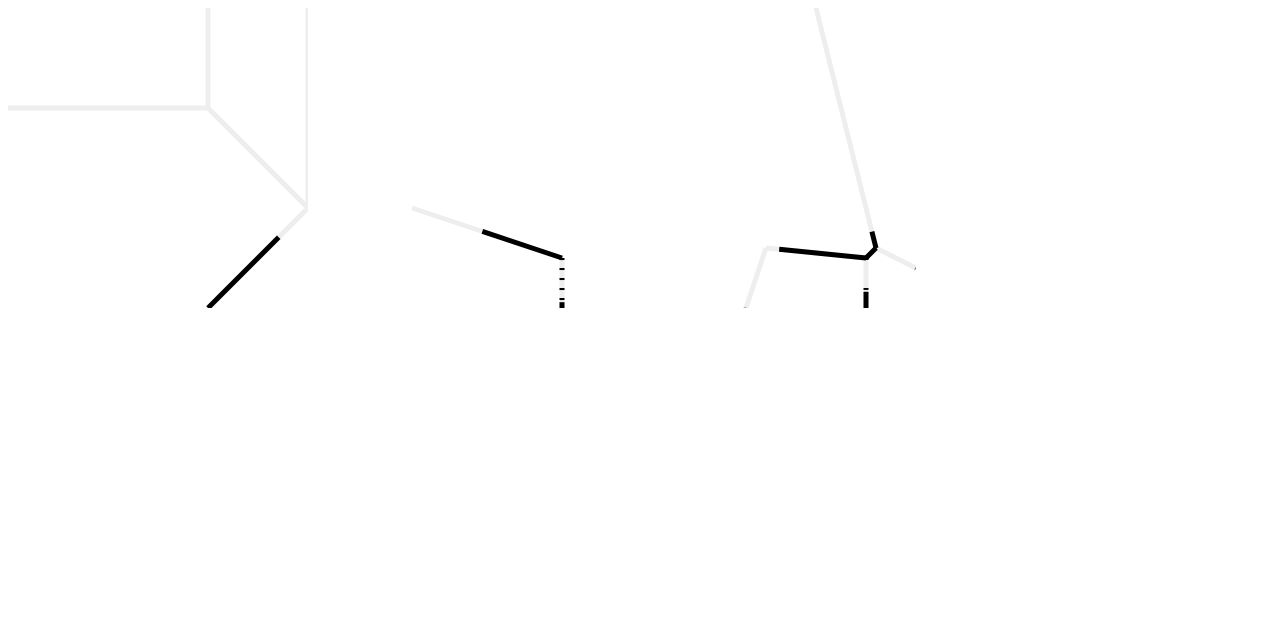
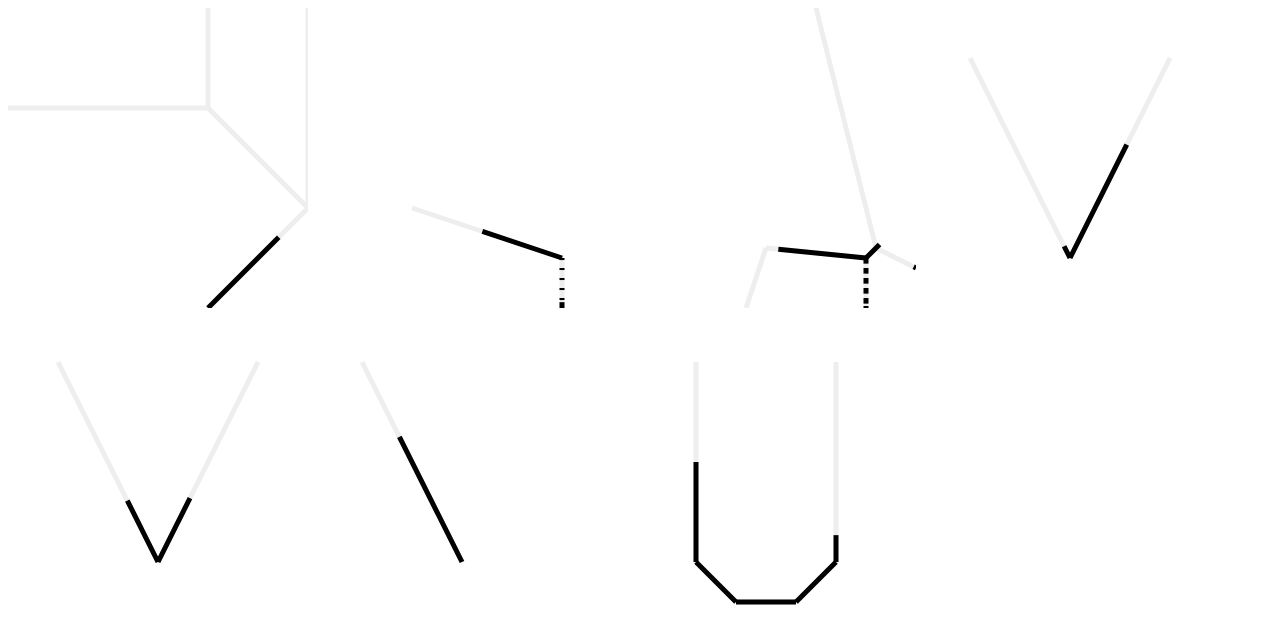
Before and after one commit to tdhooper/voronoi-drip, a plain HTML site: page tests.html in a window 1280 px wide. Drawn offline with Linux system fonts and the light colour scheme.

Commit message:
Add more test cases

```diff
--- a/tests.html
+++ b/tests.html
@@ -9,8 +9,9 @@
         <script src="src/display.js"></script>
         <script src="src/fluid-pipe-network.js"></script>
         <script src="src/voronoi-drip.js"></script>
+
         <script>
-            var edges1 = [
+            var edges = [
                 {
                     va: {x: 200, y: 0},
                     vb: {x: 200, y: 100},
@@ -47,14 +48,15 @@
                 startVolume: 200,
                 gravity: 10,
                 timeout: 10,
-                network: edges1
+                network: edges
             });
 
             voronoiDrip1.start();
-            voronoiDrip1.addFluid(100, edges1[0], edges1[0].va);
+            voronoiDrip1.addFluid(100, edges[0], edges[0].va);
         </script>
+
         <script>
-            var edges2 = [
+            var edges = [
                 {
                     va: {x: 100, y: 200},
                     vb: {x: 250, y: 250},
@@ -76,14 +78,14 @@
                 startVolume: 200,
                 gravity: 10,
                 timeout: 10,
-                network: edges2
+                network: edges
             });
 
             voronoiDrip2.start();
-            voronoiDrip2.addFluid(100, edges2[0], edges2[0].va);
+            voronoiDrip2.addFluid(100, edges[0], edges[0].va);
         </script>
         <script>
-            var edges3 = [
+            var edges = [
                 {
                     va: {x: 260, y: 240},
                     vb: {x: 250, y: 250},
@@ -123,14 +125,139 @@
                 pipeColour: "#eee",
                 fluidColour: "#000",
                 startVolume: 200,
-                gravity: 30,
-                timeout: 30,
-                network: edges3
+                gravity: 10,
+                timeout: 10,
+                network: edges
             });
 
             voronoiDrip3.start();
-            voronoiDrip3.addFluid(140, edges3[4], edges3[4].va);
+            voronoiDrip3.addFluid(140, edges[4], edges[4].va);
         </script>
+        <script>
+            var edges = [
+                {
+                    va: {x: 50, y: 50},
+                    vb: {x: 150, y: 250},
+                    ca: null,
+                    cb: [1],
+                },{
+                    va: {x: 250, y: 50},
+                    vb: {x: 150, y: 250},
+                    ca: null,
+                    cb: [0],
+                }
+            ];
 
+            var voronoiDrip4 = vd.createVoronoiDrip({
+                width: 300,
+                height: 300,
+                pipeColour: "#eee",
+                fluidColour: "#000",
+                startVolume: 200,
+                gravity: 90,
+                timeout: 500,
+                network: edges
+            });
+
+            voronoiDrip4.start();
+            voronoiDrip4.addFluid(140, edges[0], edges[0].va);
+        </script>
+        <script>
+            var edges = [
+                {
+                    va: {x: 50, y: 50},
+                    vb: {x: 150, y: 250},
+                    ca: null,
+                    cb: [1],
+                },{
+                    va: {x: 250, y: 50},
+                    vb: {x: 150, y: 250},
+                    ca: null,
+                    cb: [0],
+                }
+            ];
+
+            var voronoiDrip4 = vd.createVoronoiDrip({
+                width: 300,
+                height: 300,
+                pipeColour: "#eee",
+                fluidColour: "#000",
+                startVolume: 200,
+                gravity: 10,
+                timeout: 10,
+                network: edges
+            });
+
+            voronoiDrip4.start();
+            voronoiDrip4.addFluid(140, edges[0], edges[0].va);
+        </script>
+        <script>
+            var edges = [
+                {
+                    va: {x: 50, y: 50},
+                    vb: {x: 150, y: 250},
+                    ca: null,
+                    cb: null
+                }
+            ];
+
+            var voronoiDrip5 = vd.createVoronoiDrip({
+                width: 300,
+                height: 300,
+                pipeColour: "#eee",
+                fluidColour: "#000",
+                startVolume: 200,
+                gravity: 100,
+                timeout: 500,
+                network: edges
+            });
+
+            voronoiDrip5.start();
+            voronoiDrip5.addFluid(140, edges[0], edges[0].va);
+        </script>
+        <script>
+            var edges = [
+                {
+                    va: {x: 80, y: 50},
+                    vb: {x: 80, y: 250},
+                    ca: null,
+                    cb: [1],
+                },{
+                    va: {x: 80, y: 250},
+                    vb: {x: 120, y: 290},
+                    ca: [0],
+                    cb: [2],
+                },{
+                    va: {x: 120, y: 290},
+                    vb: {x: 180, y: 290},
+                    ca: [1],
+                    cb: [3],
+                },{
+                    va: {x: 180, y: 290},
+                    vb: {x: 220, y: 250},
+                    ca: [2],
+                    cb: [4],
+                },{
+                    va: {x: 220, y: 250},
+                    vb: {x: 220, y: 50},
+                    ca: [3],
+                    cb: null,
+                }
+            ];
+
+            var voronoiDrip5 = vd.createVoronoiDrip({
+                width: 300,
+                height: 300,
+                pipeColour: "#eee",
+                fluidColour: "#000",
+                startVolume: 200,
+                gravity: 10,
+                timeout: 500,
+                network: edges
+            });
+
+            voronoiDrip5.start();
+            voronoiDrip5.addFluid(300, edges[0], edges[0].va);
+        </script>
     </body>
 </html>
```
